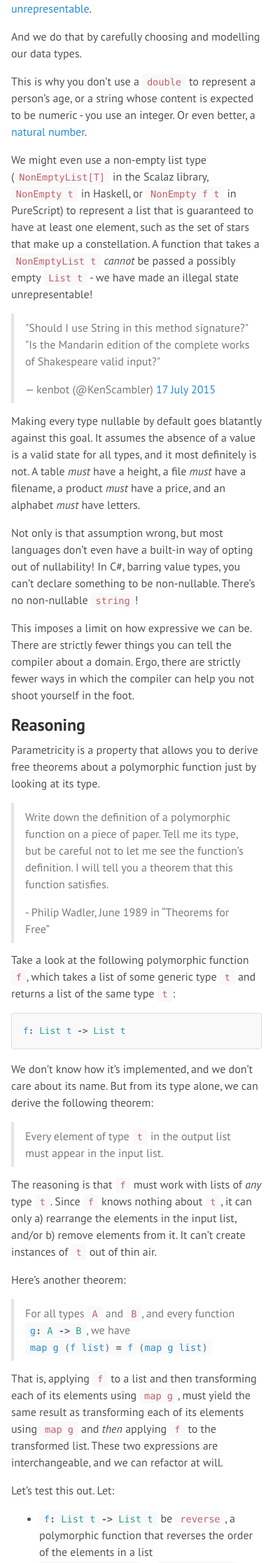
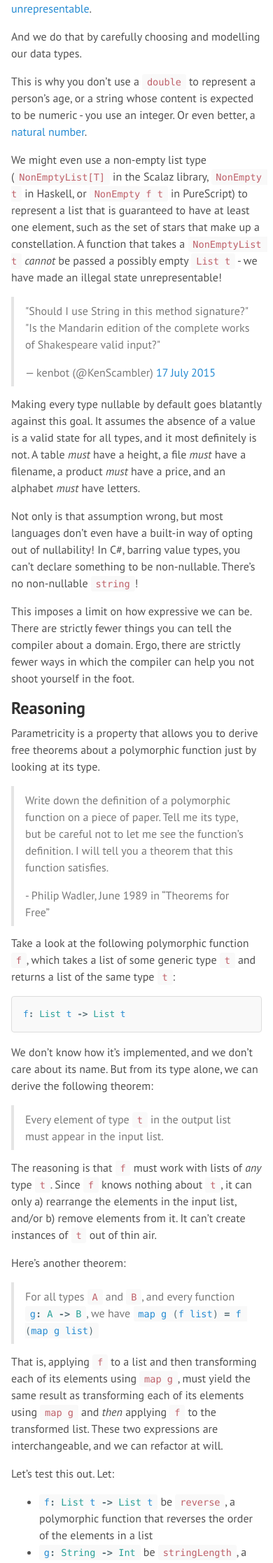
Before and after one commit to dcastro/dcastro.github.io, a Jekyll site: the page built from blog/index.html, in a window 390 px wide. Shown: the part 1616-3849 px from the top of the page at 70% size. Built offline with Jekyll 4.4.1, drawn with Linux system fonts in a browser that asks for light colours; some web fonts are replaced; comment, search, counter and statistics services are not loaded.

Commit message:
Css: allow inline code snippets to wrap on small devices

```diff
--- a/css/poole.css
+++ b/css/poole.css
@@ -462,6 +462,17 @@ a.pagination-item:hover {
   word-wrap: break-word;
 }
 
-code {
+/* Inline code snippets - preserve whitespace */
+code.highlighter-rouge {
   white-space: pre;
 }
+
+@media (max-width: 30em) {
+  /*
+    Inline code snippets - preserve whitespace, but break lines.
+    Otherwise, long inline snippets would add an horizontal scrollbar to the page.
+  */
+  code.highlighter-rouge {
+    white-space: pre-wrap;
+  }
+}
```
